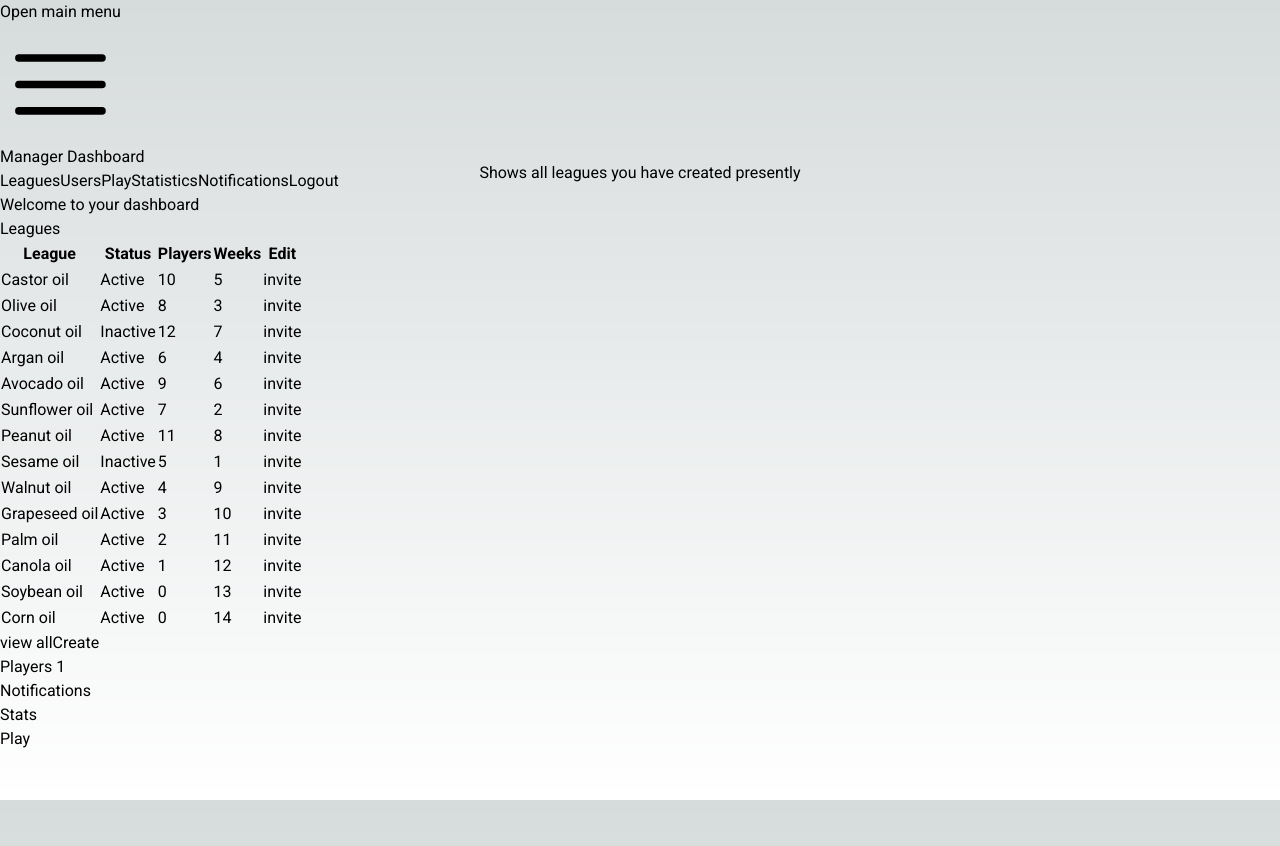
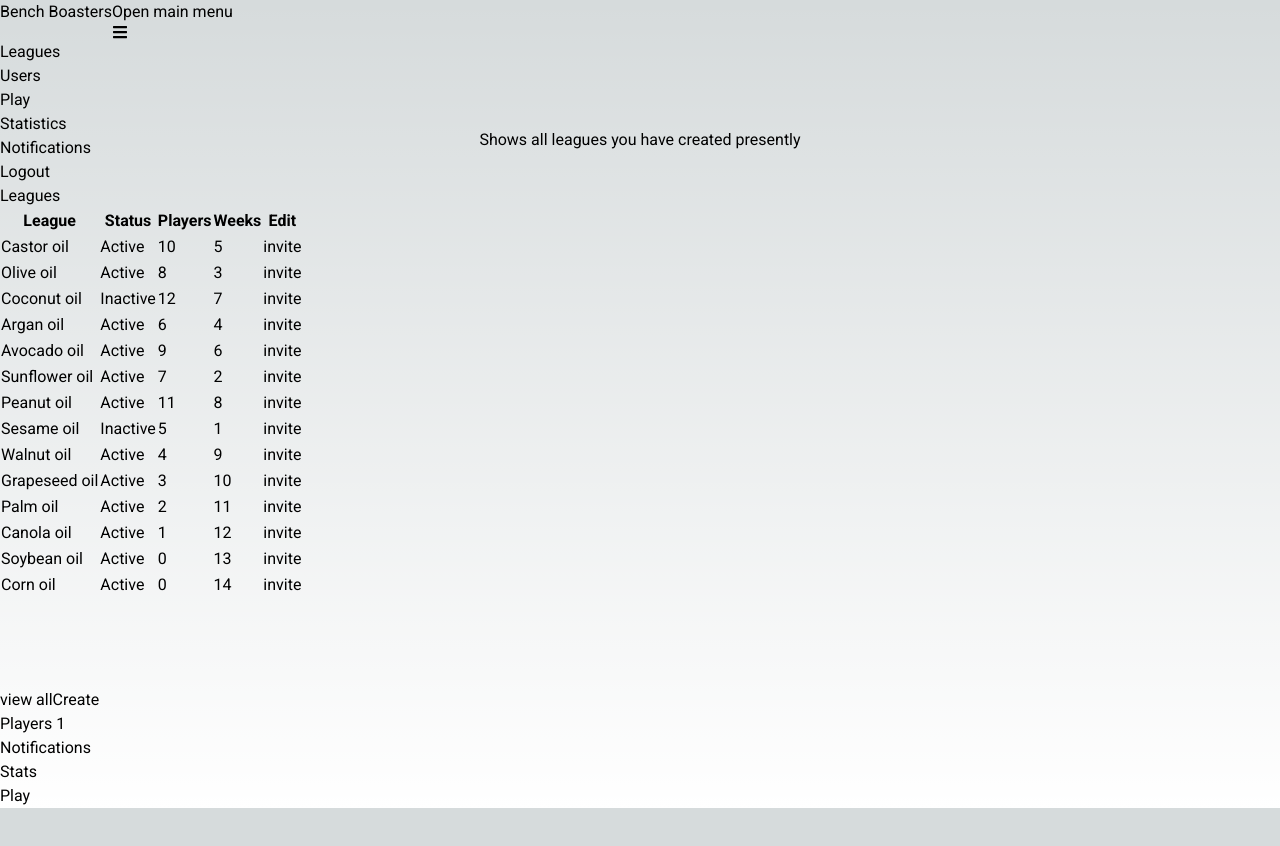
Before and after one commit to GlennOnyango/cash-fpl, a Next.js app: page /dashboard in a window 1280 px wide. Shown: the top 846 px of the page. After the commit the page ends 808 px from the top, so only its background shows below. Built offline with nearby package versions, Linux system fonts and the light colour scheme.

Commit message:
Dashboard updates

```diff
--- a/src/app/components/navbars/landing-nav.tsx
+++ b/src/app/components/navbars/landing-nav.tsx
@@ -1,4 +1,3 @@
-// not a server-side component, so it can be used in the client
 import customTheme from "../customTheme";
 import Link from "next/link";
 import {
--- a/src/app/components/navbars/manager-nav.tsx
+++ b/src/app/components/navbars/manager-nav.tsx
@@ -1,7 +1,7 @@
-// not a server-side component, so it can be used in the client
-"use client";
-import { Disclosure } from "@headlessui/react";
-import { Bars3Icon, BellIcon, XMarkIcon } from "@heroicons/react/24/outline";
+
+import customTheme from "../customTheme";
+import Link from "next/link";
+import { Navbar, NavbarBrand, NavbarCollapse, NavbarLink, NavbarToggle } from "flowbite-react";
 
 export default function ManagerPageNavbar({
   children,
@@ -9,86 +9,58 @@ export default function ManagerPageNavbar({
   children: React.ReactNode;
 }>) {
   return (
-    <main
-      className="flex flex-col bg-gray-300 py-0"
-      style={{ height: "100vh" }}
-    >
-      <Disclosure as="nav" className="bg-gray-800">
-        {({ open }) => (
     <>
-            <div className="mx-auto max-w-7xl px-2 sm:px-6 lg:px-8">
-              <div className="relative flex h-16 items-center justify-between">
-                <div className="absolute inset-y-0 left-0 flex items-center sm:hidden">
-                  {/* Mobile menu button*/}
-                  <Disclosure.Button className="relative inline-flex items-center justify-center rounded-md p-2 text-gray-400 hover:bg-gray-700 hover:text-white focus:outline-none focus:ring-2 focus:ring-inset focus:ring-white">
-                    <span className="absolute -inset-0.5" />
-                    <span className="sr-only">Open main menu</span>
-                    {open ? (
-                      <XMarkIcon className="block h-6 w-6" aria-hidden="true" />
-                    ) : (
-                      <Bars3Icon className="block h-6 w-6" aria-hidden="true" />
-                    )}
-                  </Disclosure.Button>
-                </div>
-                <div className="flex flex-1 items-center justify-center sm:items-stretch sm:justify-start">
-                  <div className="flex flex-shrink-0 items-center">
-                    <h1 className="text-white font-bold text-lg">
-                      <a href="/">Manager Dashboard</a>
-                    </h1>
-                  </div>
-                </div>
-                <div className="absolute space-x-4 inset-y-0 right-0 flex items-center pr-2 sm:static sm:inset-auto sm:ml-6 sm:pr-0">
-                  {/* <AuthButton btn_text="Sign in" link="sign-in" />
-                <AuthButton btn_text="Sign up" link="sign-up" /> */}
-                  <a
-                    href="/sign-in"
-                    className="text-gray-300 hover:bg-gray-700 hover:text-white px-3 py-2 rounded-md text-sm font-medium"
+      <header className="grow-0 p-0 px-4 sm:p-4 bg-gray-800">
+        <Navbar fluid className="bg-gray-800 ">
+          <NavbarBrand as={Link} href="/">
+            <span className="self-center whitespace-nowrap text-white text-3xl font-semibold dark:text-white">
+              Bench Boasters
+            </span>
+          </NavbarBrand>
+          <NavbarToggle />
+          <NavbarCollapse>
+            <NavbarLink
+              href="#"
+              className="text-gray-300 hover:bg-gray-700 hover:text-white px-3 py-2 rounded-md text-lg font-medium"
             >
               Leagues
-                  </a>
-
-                  <a
-                    href="/sign-in"
-                    className="text-gray-300 hover:bg-gray-700 hover:text-white px-3 py-2 rounded-md text-sm font-medium"
+            </NavbarLink>
+            <NavbarLink
+              href="#"
+              className="text-gray-300 hover:bg-gray-700 hover:text-white px-3 py-2 rounded-md text-lg font-medium"
             >
               Users
-                  </a>
-
-                  <a
-                    href="/sign-in"
-                    className="text-gray-300 hover:bg-gray-700 hover:text-white px-3 py-2 rounded-md text-sm font-medium"
+            </NavbarLink>
+            <NavbarLink
+              as={Link}
+              className="text-gray-300 hover:bg-gray-700 hover:text-white px-3 py-2 rounded-md text-lg font-medium"
+              href="#"
             >
               Play
-                  </a>
-
-                  <a
-                    href="/sign-in"
-                    className="text-gray-300 hover:bg-gray-700 hover:text-white px-3 py-2 rounded-md text-sm font-medium"
+            </NavbarLink>
+            <NavbarLink
+              href="#"
+              className="text-gray-300 hover:bg-gray-700 hover:text-white px-3 py-2 rounded-md text-lg font-medium"
             >
               Statistics
-                  </a>
-
-                  <a
-                    href="/sign-in"
-                    className="text-gray-300 hover:bg-gray-700 hover:text-white px-3 py-2 rounded-md text-sm font-medium"
+            </NavbarLink>
+            <NavbarLink
+              href="#"
+              className="text-gray-300 hover:bg-gray-700 hover:text-white px-3 py-2 rounded-md text-lg font-medium"
             >
               Notifications
-                  </a>
-
-                  <a
+            </NavbarLink>
+            <NavbarLink
               href="/api/auth/logout"
-                    className="text-gray-300 hover:bg-gray-700 hover:text-white px-3 py-2 rounded-md text-sm font-medium"
+              className="text-gray-300 hover:bg-gray-700 hover:text-white px-3 py-2 rounded-md text-lg font-medium"
             >
               Logout
-                  </a>
-                </div>
-              </div>
-            </div>
+            </NavbarLink>
+          </NavbarCollapse>
+        </Navbar>
+      </header>
+      <main className="grow flex flex-col bg-gray-800">{children}</main>
     </>
-        )}
-      </Disclosure>
 
-      {children}
-    </main>
   );
 }
--- a/src/app/components/windows/leagues.tsx
+++ b/src/app/components/windows/leagues.tsx
@@ -120,17 +120,17 @@ const Leagues = [
 
 export default function LeaguesWindows() {
   return (
-    <div className="rounded-md" style={{ width: "100%", height: "100%" }}>
+    <div className="bg-white flex flex-col" >
       <Tooltip
         content="Shows all leagues you have created presently"
         animation="duration-1000"
       >
-        <h1 className="text-3xl p-4  font-bold text-gray-900 dark:text-white">
+        <h1 className="text-3xl p-4 font-bold text-black dark:text-white">
           Leagues
         </h1>
       </Tooltip>
 
-      <div className="overflow-y-hidden" style={{ width: "100%", height: "80%" }}>
+      <div className="overflow-y-auto" style={{height:"60vh"}}>
         <Flowbite theme={{ theme: customTheme }}>
           <Table striped className="bg-white">
             <Table.Head>
--- a/src/app/dashboard/@leagues/page.tsx
+++ b/src/app/dashboard/@leagues/page.tsx
@@ -2,7 +2,7 @@ import LeaguesWindows from "@/app/components/windows/leagues";
 
 export default function Leagues() {
   return (
-    <div className="col-span-5 row-span-12 bg-white p-2">
+    <div className="col-span-5 row-span-12 bg-white ">
       <LeaguesWindows />
     </div>
   );
--- a/src/app/dashboard/@notifications/page.tsx
+++ b/src/app/dashboard/@notifications/page.tsx
@@ -1,7 +1,7 @@
 export default function Notifications() {
   return (
-    <div className="col-span-3 row-span-6 bg-gray-800">
-      <h1 className="text-white">Notifications</h1>
+    <div className="col-span-3 row-span-6 bg-white">
+      <h1 className="text-black">Notifications</h1>
     </div>
   );
 }
--- a/src/app/dashboard/@play/page.tsx
+++ b/src/app/dashboard/@play/page.tsx
@@ -1,7 +1,7 @@
 export default function Play() {
   return (
-    <div className="col-span-2 row-span-6 bg-gray-800">
-      <h1 className="text-white">Play</h1>
+    <div className="col-span-2 row-span-6 bg-white">
+      <h1 className="text-black">Play</h1>
     </div>
   );
 }
--- a/src/app/dashboard/@players/page.tsx
+++ b/src/app/dashboard/@players/page.tsx
@@ -1,7 +1,7 @@
 export default function Players() {
   return (
-    <div className="col-span-7 row-span-6 bg-gray-800">
-      <h1 className="text-white">Players 1</h1>
+    <div className="col-span-7 row-span-6 bg-white">
+      <h1 className="text-black">Players 1</h1>
     </div>
   );
 }
--- a/src/app/dashboard/@statistics/page.tsx
+++ b/src/app/dashboard/@statistics/page.tsx
@@ -5,8 +5,8 @@ export default function Statistics() {
    * History of games played, etc.
    */
   return (
-    <div className="col-span-2 row-span-6 bg-gray-800">
-      <h1 className="text-white">Stats</h1>
+    <div className="col-span-2 row-span-6 bg-white">
+      <h1 className="text-black">Stats</h1>
     </div>
   );
 }
--- a/src/app/dashboard/layout.tsx
+++ b/src/app/dashboard/layout.tsx
@@ -1,12 +1,10 @@
 import type { Metadata } from "next";
-import { Inter } from "next/font/google";
 import ManagerPageNavbar from "../components/navbars/manager-nav";
 
-const inter = Inter({ subsets: ["latin"] });
 
 export const metadata: Metadata = {
-  title: "Manager Dashboard",
-  description: "Generated by create next app",
+  title: "Dashboard",
+  description: "Welcome to your dashboard",
 };
 
 export default function Layout({
@@ -26,18 +24,12 @@ export default function Layout({
 }>) {
   return (
     <ManagerPageNavbar>
-      <div className="p-4">
-        {children}
-        <div
-          className="grid grid-cols-12 grid-rows-12 gap-1 pt-2"
-          style={{ height: "80vh" }}
-        >
+      <div className="grow grid grid-cols-12 grid-rows-12 gap-2 px-6 py-8">
           {leagues}
           {players}
           {notifications}
           {statistics}
           {play}
-        </div>
       </div>
     </ManagerPageNavbar>
   );
--- a/src/app/dashboard/page.tsx
+++ b/src/app/dashboard/page.tsx
@@ -1,5 +1,3 @@
-import ManagerPageNavbar from "../components/navbars/manager-nav";
-
 export default function ManagerDashboard() {
-  return <h1 className="text-2xl">Welcome to your dashboard</h1>;
+  return <h1 className="text-4xl text-white">Welcome to your dashboard</h1>;
 }
```
Also changed, not shown: public/resources/mini_pill.jpg (added), 1 other file (tests, documents, lock files or other folders). Lines whose indentation alone changed are shown as unchanged.
